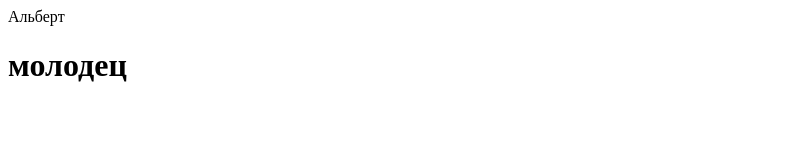
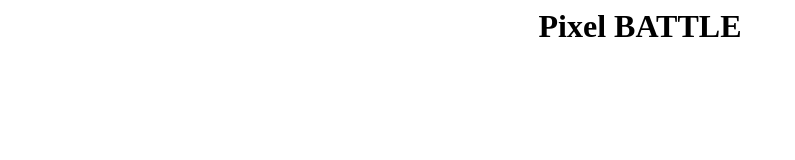
Before and after one commit to Tolinme/alexsandrkaurcev.github.io, a plain HTML site: page index.html in a window 1280 px wide. Shown: the whole page, without its empty margins (0-795 px from the left). Drawn offline with Linux system fonts and the light colour scheme.

Commit message:
Update index.html

```diff
--- a/index.html
+++ b/index.html
@@ -1 +1 @@
-Альберт <h1>молодец</h1>
+<center><h1>Pixel BATTLE</h1></center>
```
